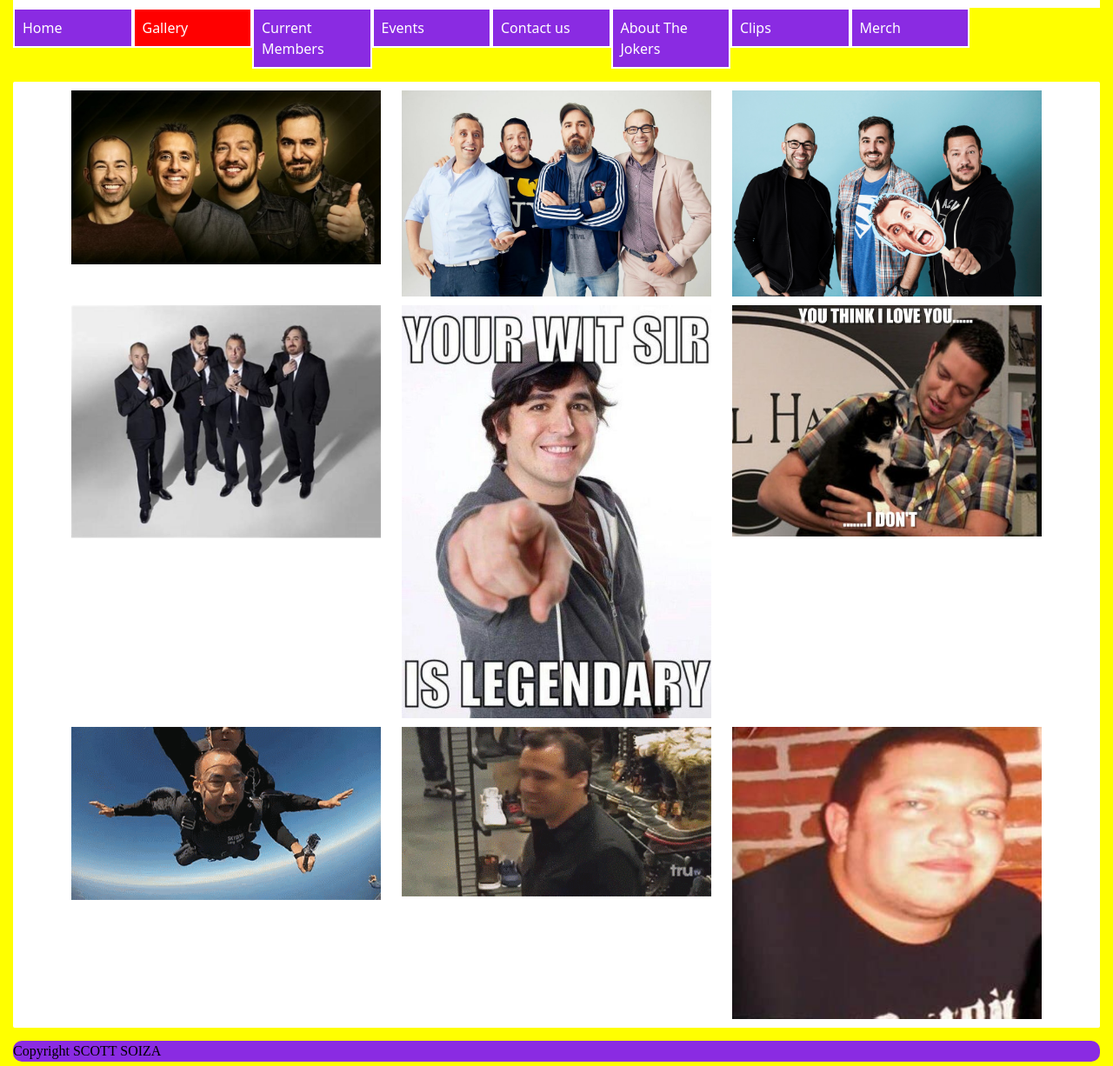
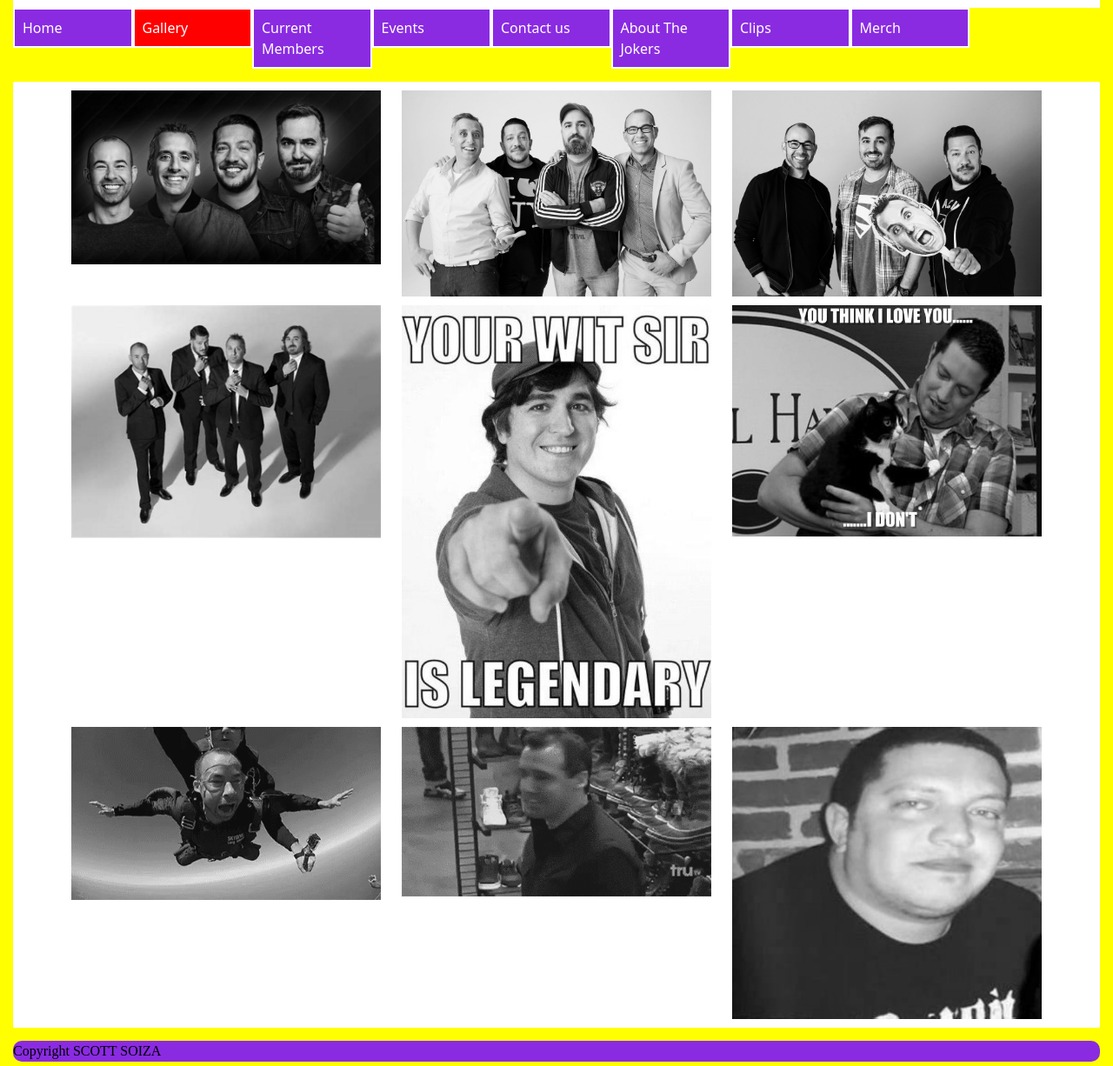
Before and after one commit to Scott-S34/CM1114-coursework, a plain HTML site: page coursework/image_gallery.html in a window 1280 px wide. Shown: the part 74-1300 px from the top of the page at 87% size. Drawn offline with nearby package versions, Linux system fonts and the light colour scheme.

Commit message:
Add files via upload

```diff
--- a/coursework/image_gallery.html
+++ b/coursework/image_gallery.html
@@ -2,20 +2,27 @@
     <head>
         <title>Impractical Jokers Society</title>
 
+        <!-- Linking bootstrap framework-->
         <link href="https://cdn.jsdelivr.net/npm/bootstrap@5.3.0-alpha1/dist/css/bootstrap.min.css" rel="stylesheet" integrity="sha384-GLhlTQ8iRABdZLl6O3oVMWSktQOp6b7In1Zl3/Jr59b6EGGoI1aFkw7cmDA6j6gD" crossorigin="anonymous">
         <script src="https://cdn.jsdelivr.net/npm/bootstrap@5.3.0-alpha1/dist/js/bootstrap.bundle.min.js" integrity="sha384-w76AqPfDkMBDXo30jS1Sgez6pr3x5MlQ1ZAGC+nuZB+EYdgRZgiwxhTBTkF7CXvN" crossorigin="anonymous"></script>
 
+        <!-- Linking external Javascript file for functionality-->
         <script src = "scripts/functionality.js"></script>
 
-        <link rel = "stylesheet", href = "css/main.css">
+        <!--Linking external CSS file for design and layout-->
+        <link rel = "stylesheet" href = "css/main.css">
 
     </head>
     <body>
+
+        <!--Logo image and webpage title-->
         <header>
             <img id = "logo" src = "images/logo.jfif" alt = "The logo">
             <h1 id = "heading">Impractical Jokers Society</h1>
         </header>
 
+
+        <!--Navigation bar-->
         <nav>
             <ul>
                 <li> <a href = "index.html"> Home </a></li>
@@ -29,50 +36,54 @@
             </ul>
         </nav>
 
+
+
         <main>
+            <!--row 1 of images for image gallery -->
             <div id = "img-gallery" class = "container">
                 <div class = "row">
                     <div class = "col-sm">
-                        <img id= "jokers-tour" src = "images/impractical-jokers-tour-1.jpg" alt = "The jokers on tour" onmouseover = highlight1() onmouseout = grayImage1() class = "gallery-img">
+                        <img id= "jokers-tour" src = "images/impractical-jokers-tour-1.jpg" alt = "The jokers on tour" onload= grayImage1() onmouseover = highlight1() onmouseout = grayImage1() class = "gallery-img">
                     </div>
 
                     <div class = "col-sm">
-                        <img id = "season-4" src = "images/impractical-jokers-season-4.jpg" alt = "The group all together"  onmouseover = highlight2() onmouseout = grayImage2() class = "gallery-img">
+                        <img id = "season-4" src = "images/impractical-jokers-season-4.jpg" alt = "The group all together" onload= grayImage2() onmouseover = highlight2() onmouseout = grayImage2() class = "gallery-img">
                     </div>
 
                     <div class = "col-sm">
-                        <img id = "no-Joe" src = "images/IMPRACTICAL_JOKERS_NO_JOE.jpg" alt = "the jokers now, without Joe" onmouseover = highlight3() onmouseout = grayImage3()  class = "gallery-img">
+                        <img id = "no-Joe" src = "images/IMPRACTICAL_JOKERS_NO_JOE.jpg" alt = "the jokers now, without Joe" onload= grayImage3() onmouseover = highlight3() onmouseout = grayImage3()  class = "gallery-img">
                     </div>
                 </div>
 
-
+            <!--row 2 of images for image gallery -->
                 <div class = "row">
 
                     <div class = "col-sm">
-                        <img id = "suits" src = "images/IJInSuits.jfif" alt = "The jokers in suits"  onmouseover = highlight4() onmouseout = grayImage4() class = "gallery-img">
+                        <img id = "suits" src = "images/IJInSuits.jfif" alt = "The jokers in suits" onload= grayImage4() onmouseover = highlight4() onmouseout = grayImage4() class = "gallery-img">
                     </div>
 
                     <div class = "col-sm">
-                        <img id = "Q-meme" src = "images/QOldeEnglish.jpg" alt = "Q speaking in Olde English"  onmouseover = highlight5() onmouseout = grayImage5() class = "gallery-img">
+                        <img id = "Q-meme" src = "images/QOldeEnglish.jpg" alt = "Q speaking in Olde English" onload= grayImage5() onmouseover = highlight5() onmouseout = grayImage5() class = "gallery-img">
                     </div>
 
                     <div class = "col-sm">
-                        <img id = "cats" src = "images/salHatesCats.png" alt = "Sal hates Cats" onmouseover = highlight6() onmouseout = grayImage6() class = "gallery-img">
+                        <img id = "cats" src = "images/salHatesCats.png" alt = "Sal hates Cats" onload= grayImage6() onmouseover = highlight6() onmouseout = grayImage6() class = "gallery-img">
                     </div>
 
                 </div>
 
+            <!--row 3 of images for image gallery -->
             <div class = "row">
                     <div class = "col-sm">
-                        <img id = "ferret" src = "images/murrSkydive.gif" alt = "A ferret skydiving"  onmouseover = highlight7() onmouseout = grayImage7() class = "gallery-img">
+                        <img id = "ferret" src = "images/murrSkydive.gif" alt = "A ferret skydiving" onload= grayImage7() onmouseover = highlight7() onmouseout = grayImage7() class = "gallery-img">
                     </div>
 
                     <div class = "col-sm">
-                        <img id = "larry"  src = "images/LARRY.gif" alt = "LARRY!!"  onmouseover = highlight8() onmouseout = grayImage8() class = "gallery-img">
+                        <img id = "larry"  src = "images/LARRY.gif" alt = "LARRY!!" onload= grayImage8() onmouseover = highlight8() onmouseout = grayImage8() class = "gallery-img">
                     </div>
 
                     <div class = "col-sm">
-                        <img id = "sal-glory" src = "images/sal.jfif" alt = "Sal, just Sal"  onmouseover = highlight9() onmouseout = grayImage9() class = "gallery-img">
+                        <img id = "sal-glory" src = "images/sal.jfif" alt = "Sal, just Sal" onload= grayImage9() onmouseover = highlight9() onmouseout = grayImage9() class = "gallery-img">
                     </div>
 
                 </div>
```
Also changed, not shown: coursework/clips.html (+11 -2 lines), coursework/contact_us.html (+24 -17 lines), coursework/current_members.html (+9 -1 lines), coursework/events_calendar.html (+8 -1 lines), coursework/index.html (+15 -6 lines), coursework/jokers.html (+7 -2 lines), coursework/merch.html (+1 -1 lines).
